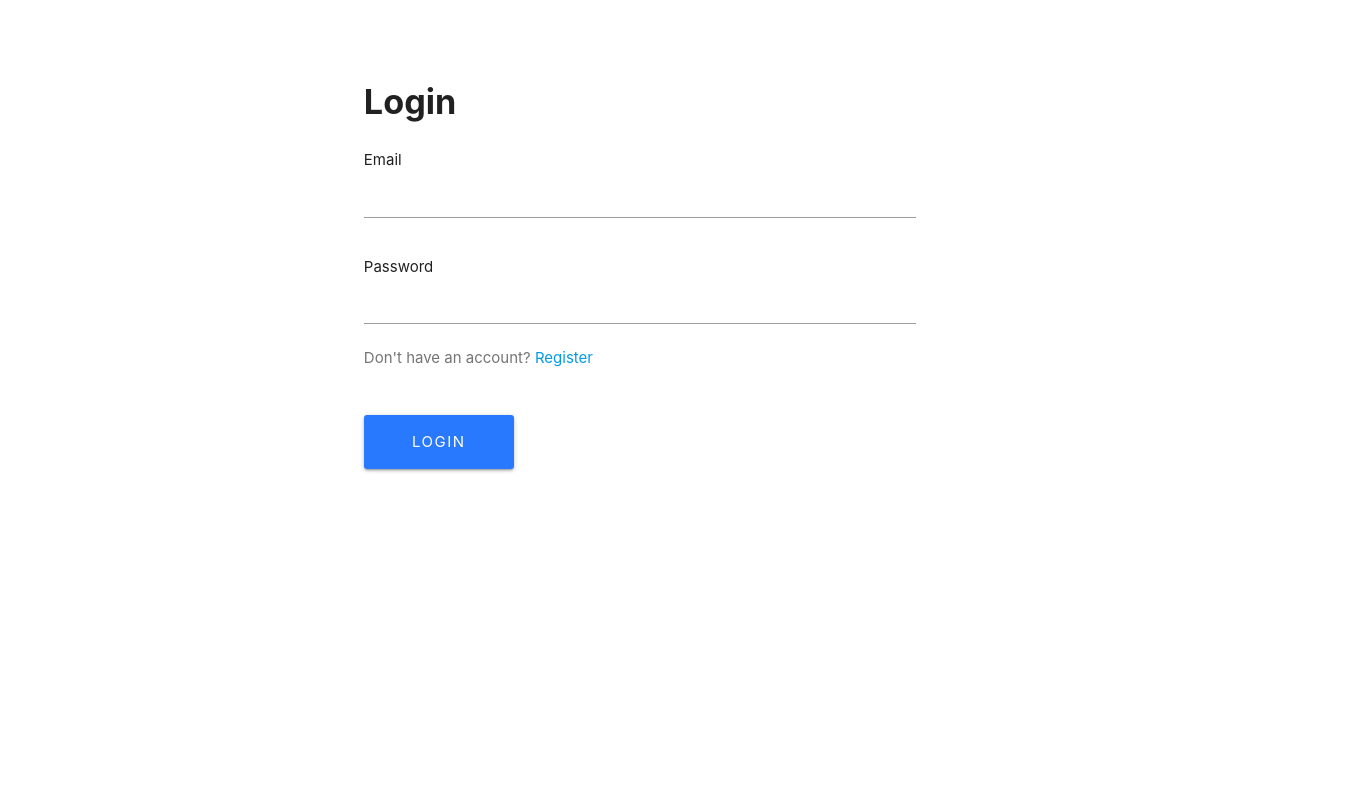
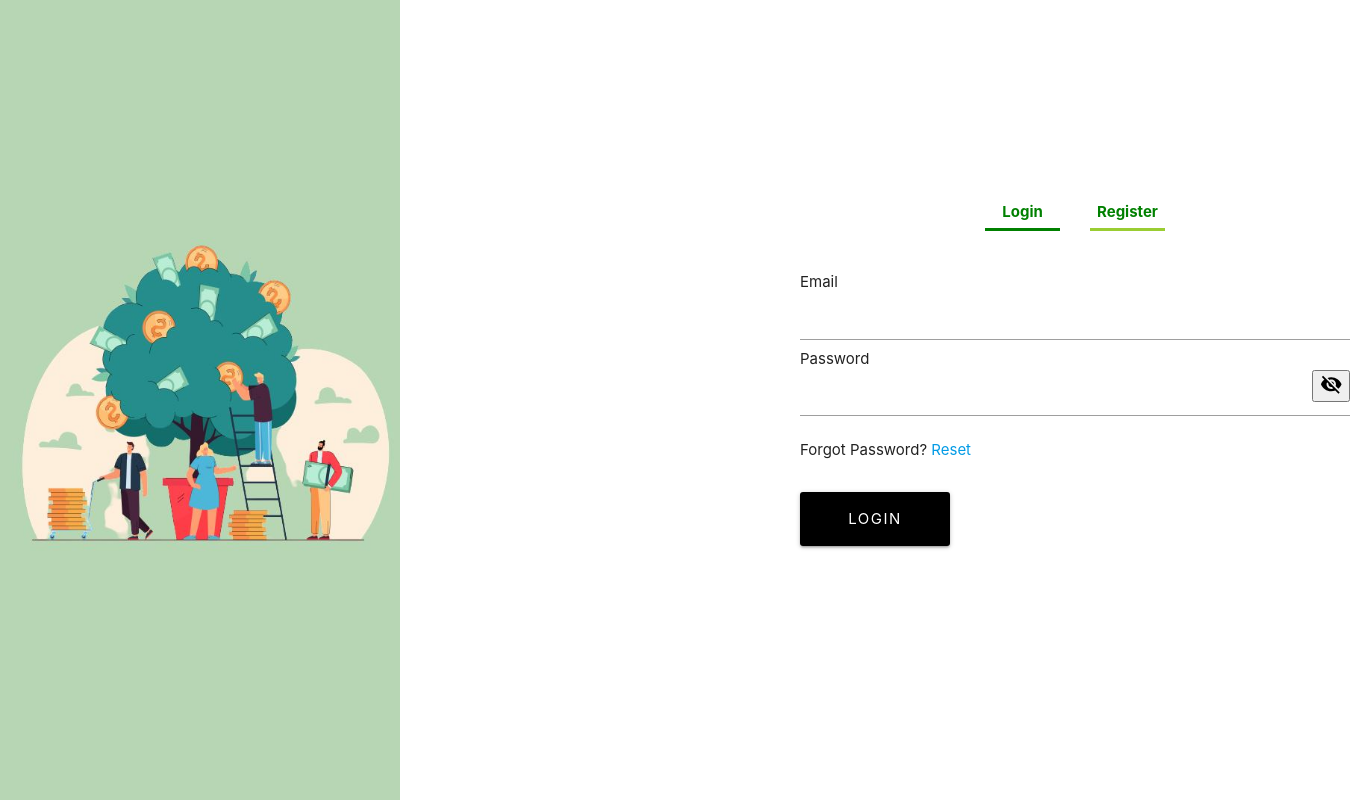
Before and after one commit to AashnaNarang/MLTrading, a React (Create React App) app in the folder client/: page /login in a window 1280 px wide. Shown: the whole page, 1350 px wide, since content can reach past the window. Built offline with nearby package versions, Linux system fonts and the light colour scheme.

Commit message:
Login.js from old repo

```diff
--- a/client/src/components/Login.js
+++ b/client/src/components/Login.js
@@ -1,18 +1,61 @@
-import React from 'react';
+import React from "react";
 import { Link } from 'react-router-dom';
+import logo from './main_image.jpg'
+import '../App.css';
+import Visibility from "@material-ui/icons/Visibility";
+import VisibilityOff from "@material-ui/icons/VisibilityOff";
 
 const Login = props => {
+  // Initialize a boolean state
+  const [values, setValues] = React.useState({
+    password: "",
+    showPassword: false,
+  });
+
+  const handlePasswordChangeValue = (prop) => (event) => {
+    setValues({ ...values, [prop]: event.target.value });
+  };
+
+  const handleMouseDownClickEvent = (event) => {
+    event.preventDefault();
+  };
+
+  const handleShowPasswordClick = () => {
+    //Unsure about values -> try ...props.password.value if this fails
+    setValues({ ...values, showPassword: !values.showPassword });
+  };
+
   return (
-    <div className="container">
-      <div style={{ marginTop: '4rem' }} className="row">
-        <div className="col s8 offset-s2">
-          <div className="col s12" style={{ paddingLeft: '11.250px' }}>
-            <h4>
+    <div class="container">
+      <div class="main-image">
+        <img src={logo} alt="" />
+      </div>
+
+      <div class="login-page-container">
+
+        <div class="login-register-container">
+          <div class="login-text-button">
+            <Link to="/login">
+              <button
+                type="login-option"
+              >
                 <b>Login</b>
-            </h4>
+              </button>
+            </Link>
           </div>
-          <form noValidate onSubmit={props.onClick}>
-            <div className="input-field col s12">
+
+          <div class="register-text-button">
+            <Link to="/register">
+              <button
+                type="login-option"
+              >
+                <b>Register</b>
+              </button>
+            </Link>
+          </div>
+        </div>
+
+        <div class="email-input-field">
           Email
           <input
             onChange={props.onChange}
@@ -22,20 +65,28 @@ const Login = props => {
             name="email"
           />
         </div>
-            <div className="input-field col s12">
+
+        <div class="password-input-field">
           Password
           <input
-                onChange={props.onChange}
-                value={props.password.value}
-                id="password"
-                type="password"
-                name="password"
+            type={values.showPassword ? "text" : "password"}
+            onChange={handlePasswordChangeValue("password")}
           />
-              <p className="grey-text text-darken-1">
-                Don't have an account? <Link to="/register">Register</Link>
+          <button
+            onClick={handleShowPasswordClick}
+            onMouseDown={handleMouseDownClickEvent}
+          >
+            {values.showPassword ? <Visibility /> : <VisibilityOff />}
+          </button>
+        </div>
+
+        <div class="forgot-password-field">
+          <p class="forgot-password-button">
+            Forgot Password? <Link to="/forgotpassword">Reset</Link>
           </p>
         </div>
-            <div className="col s12" style={{ paddingLeft: '11.250px' }}>
+
+        <div class="login-button">
           <button
             style={{
               width: '150px',
@@ -44,12 +95,10 @@ const Login = props => {
               marginTop: '1rem',
             }}
             type="submit"
-                className="btn btn-large waves-effect waves-light hoverable blue accent-3"
+            className="btn btn-large waves-effect waves-light hoverable black accent-3"
           >
             Login
           </button>
-            </div>
-          </form>
         </div>
       </div>
     </div>
```
Lines whose indentation alone changed are shown as unchanged.
